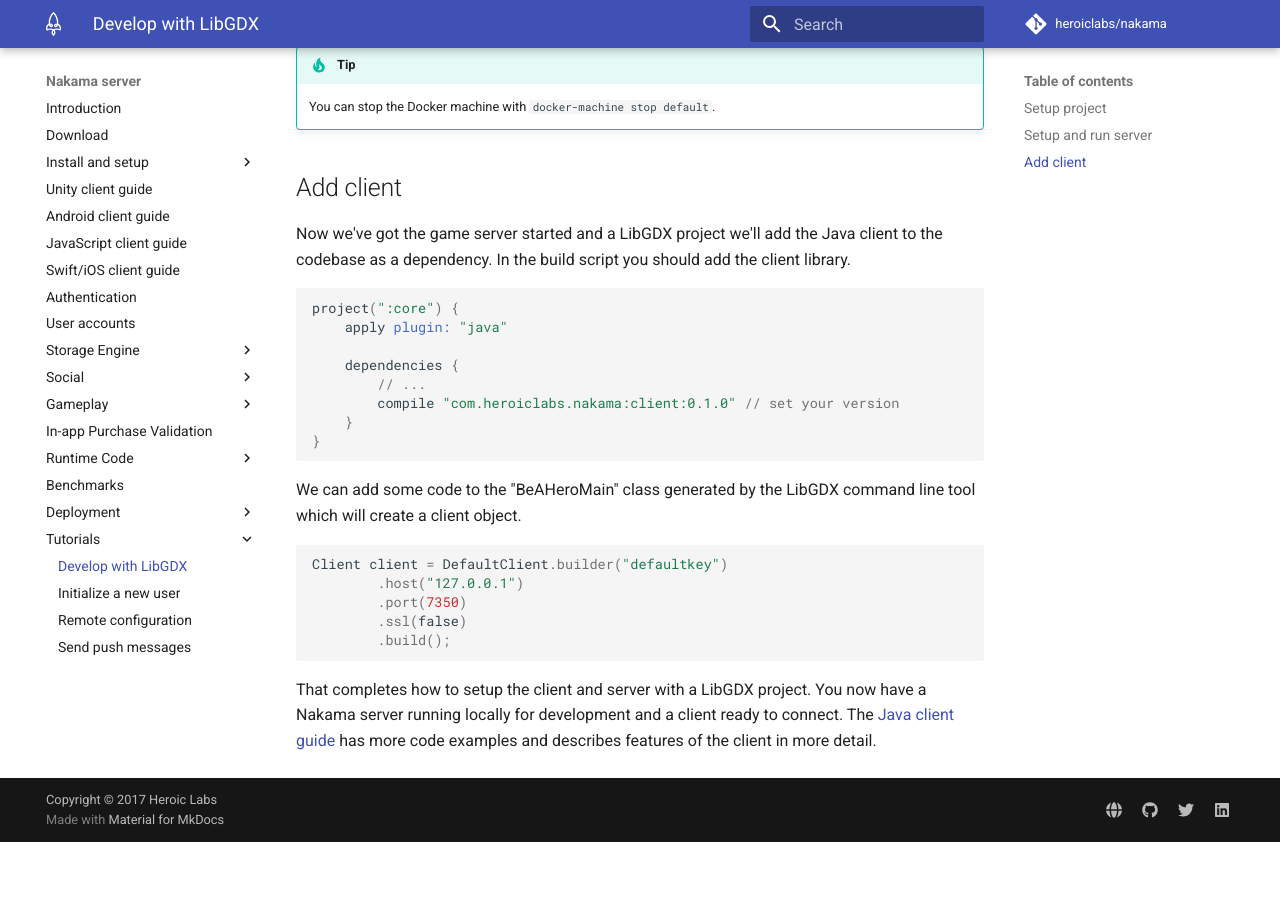
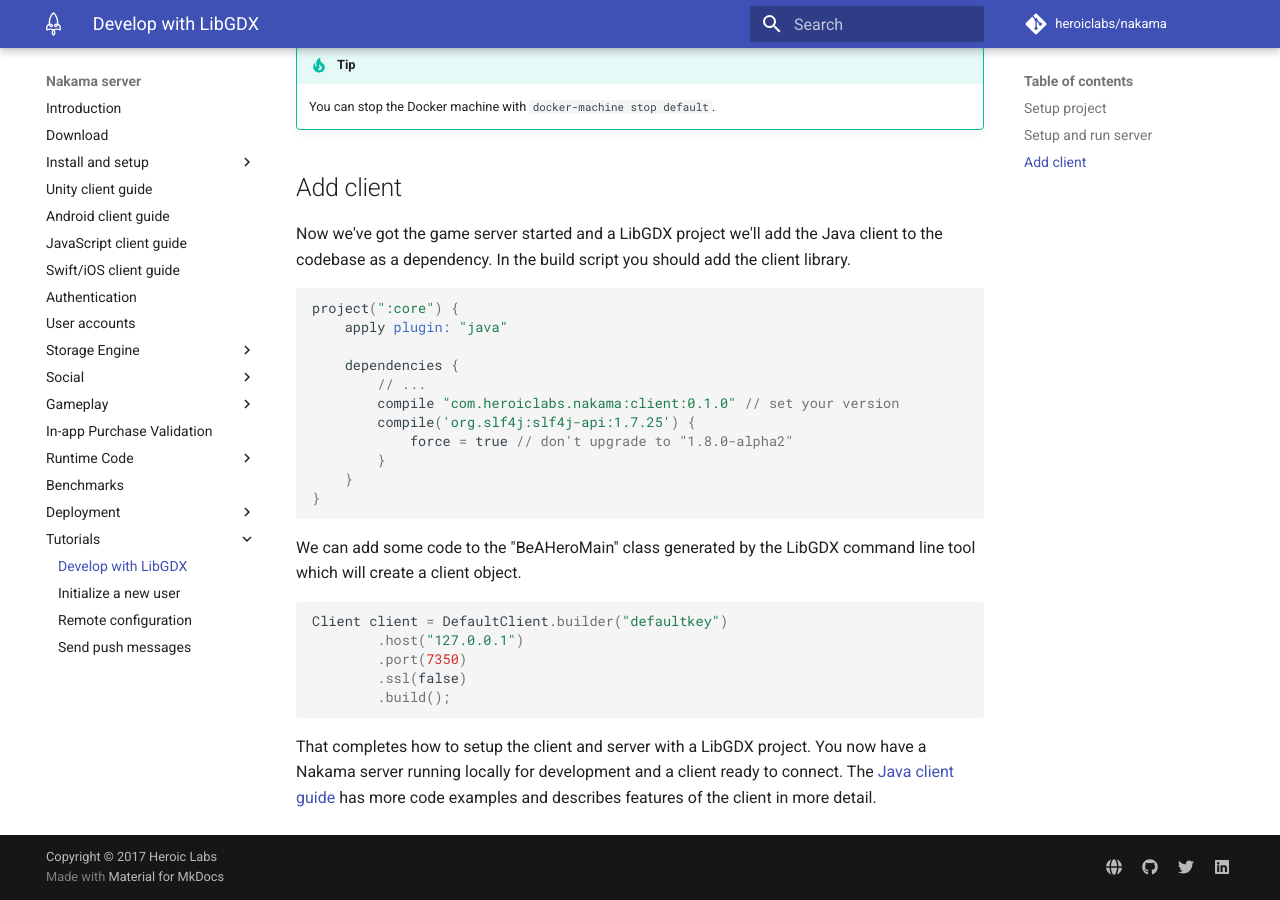
Before and after one commit to heroiclabs/nakama-docs, an MkDocs documentation site: the page built from docs/tutorial-develop-with-libgdx.md, in a window 1280 px wide and 900 px high, scrolled down 1194 px. Built offline with MkDocs 1.6.1 and Material for MkDocs 9.7.7, drawn with Linux system fonts in a browser that asks for light colours; comment, search, counter and statistics services are not loaded; old or Windows-style settings are respelled for this version of MkDocs; before the commit the page ends 2036 px from its top, so only the background shows below that.

````diff
--- a/docs/tutorial-develop-with-libgdx.md
+++ b/docs/tutorial-develop-with-libgdx.md
@@ -51,6 +51,9 @@ project(":core") {
     dependencies {
         // ...
         compile "com.heroiclabs.nakama:client:0.1.0" // set your version
+        compile('org.slf4j:slf4j-api:1.7.25') {
+            force = true // don't upgrade to "1.8.0-alpha2"
+        }
     }
 }
 ```
````
Also changed, not shown: docs/android-java-client-guide.md (+3 -0 lines).
